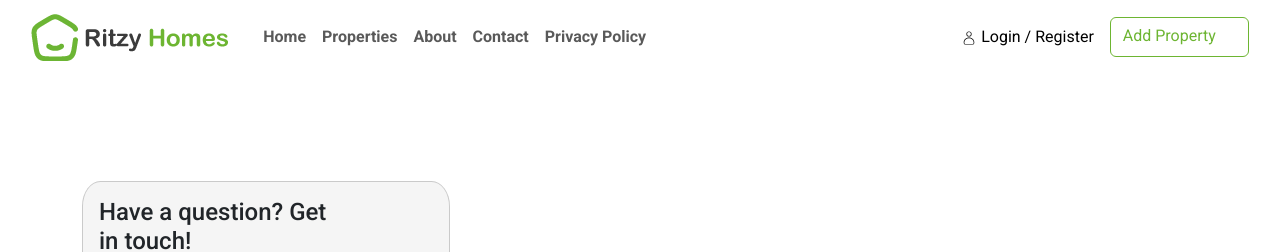
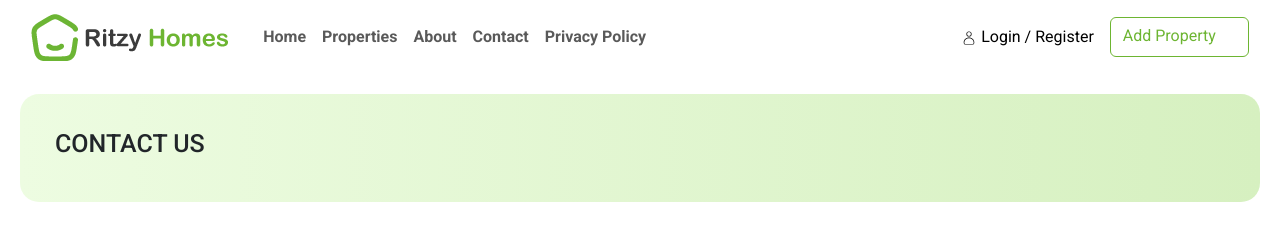
Before and after one commit to meryemkolbasar/RitzyHomes, a React (Create React App) app: page /contact in a window 1280 px wide. Shown: the top 252 px of the page. Built offline with nearby package versions, Linux system fonts and the light colour scheme; some icons are missing.

Commit message:
PageHeader eklendi -yasinibin

```diff
--- a/src/pages/contact-page.jsx
+++ b/src/pages/contact-page.jsx
@@ -1,13 +1,13 @@
 import React from 'react'
 import Contact from '../components/contact/contact'
 import Spacer from '../components/common/spacer'
-
+import PageHeader from '../components/common/page-header'
 import VisitOurOffice from '../components/contact/visit-our-office'
 
 const ContactPage = () => {
   return (
     <>
-
+    <PageHeader title= 'CONTACT US'/>
     <Contact/>
     <Spacer/>
     <VisitOurOffice/>
```
